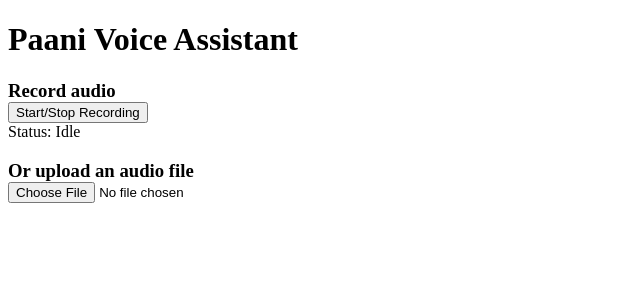
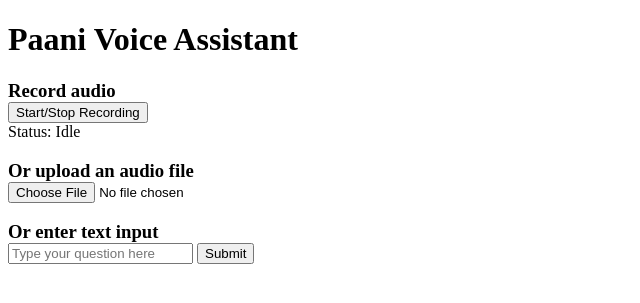
Before and after one commit to ColoredCow/ai-voice-assistant, a Flask app: page / in a window 1280 px wide. Shown: the top 303 px of the page, without its empty margins (0-640 px from the left). Run offline with Flask 3, Linux system fonts and the light colour scheme.

Commit message:
text input prompt

```diff
--- a/app.py
+++ b/app.py
@@ -129,5 +129,34 @@ def record_audio_endpoint():
         "audio_file_path": audio_file_path,
     })
 
+# Flask route to handle text input
+@app.route('/process-text', methods=['POST'])
+def process_text_endpoint():
+    print(f"Query start time: {get_current_time()}")
+
+    if 'text_input' not in request.form:
+        return jsonify({"error": "No text input provided"}), 400
+
+    user_input = request.form['text_input']
+    print(f"User Input: {user_input}")
+
+    response_text = get_chatbot_response(user_input, selected_language)
+
+    OUTPUT_SAVE_PATH = "static/outputs"
+    os.makedirs(OUTPUT_SAVE_PATH, exist_ok=True)
+    tts = gTTS(text=response_text, lang=selected_language, tld='co.in')
+    tts.save(f"{OUTPUT_SAVE_PATH}/final-output.mp3")
+
+    audio_file_path = url_for('static', filename='outputs/final-output.mp3')
+
+    print(f"Query end time: {get_current_time()}")
+
+    return jsonify({
+        "user_input": user_input,
+        "response_text": response_text,
+        "model_id": model_id,
+        "audio_file_path": audio_file_path,
+    })
+
 if __name__ == "__main__":
     app.run(debug=True)
--- a/static/js/recorder.js
+++ b/static/js/recorder.js
@@ -9,6 +9,8 @@ const modelId = document.getElementById("modelId");
 const userInputText = document.getElementById("userInputText");
 const modelResponseText = document.getElementById("modelResponseText");
 const modelResponsePlayer = document.getElementById("modelResponsePlayer");
+const submitTextButton = document.getElementById("submitTextButton");
+const textInput = document.getElementById("textInput");
 
 recordButton.addEventListener("click", async () => {
   assistanceResponse.style.display = "none";
@@ -25,6 +27,15 @@ audioUpload.addEventListener("change", async (event) => {
   if (file) {
     recordingStatus.textContent = "Status: Processing...";
     await sendAudio(file);
+  }
+});
+
+// Event listener for text input submission
+submitTextButton.addEventListener("click", async () => {
+  const text = textInput.value;
+  if (text) {
+    recordingStatus.textContent = "Status: Processing...";
+    await sendText(text);
   }
 });
 
@@ -80,3 +91,32 @@ async function sendAudio(audioBlobOrFile) {
 
   assistanceResponse.style.display = "block";
 }
+
+// Function to send text input to the server
+async function sendText(text) {
+  const formData = new FormData();
+  formData.append("text_input", text);
+
+  const response = await fetch("/process-text", {
+    method: "POST",
+    body: formData,
+  });
+
+  const jsonResponse = await response.json();
+  console.log({ jsonResponse });
+  recordingStatus.textContent = "Status: Idle";
+  modelId.innerHTML = jsonResponse.model_id;
+  userInputText.innerHTML = jsonResponse.user_input;
+  modelResponseText.innerHTML = marked.parse(jsonResponse.response_text);
+
+  // Handle model response audio if available
+  if (jsonResponse.audio_file_path) {
+    modelResponsePlayer.src = jsonResponse.audio_file_path;
+    modelResponsePlayer.load();
+    modelResponsePlayer.style.display = 'block';
+  } else {
+    modelResponsePlayer.style.display = 'none';
+  }
+
+  assistanceResponse.style.display = "block";
+}
--- a/templates/record.html
+++ b/templates/record.html
@@ -26,6 +26,11 @@
     <h3>Or upload an audio file</h3>
     <input type="file" id="audioUpload" accept="audio/*">
 
+    <!-- Section for Text Input -->
+    <h3>Or enter text input</h3>
+    <input type="text" id="textInput" placeholder="Type your question here">
+    <button id="submitTextButton">Submit</button>
+
     <!-- Display response -->
     <div id="assistanceResponse" style="display: none;">
         <div>
```
